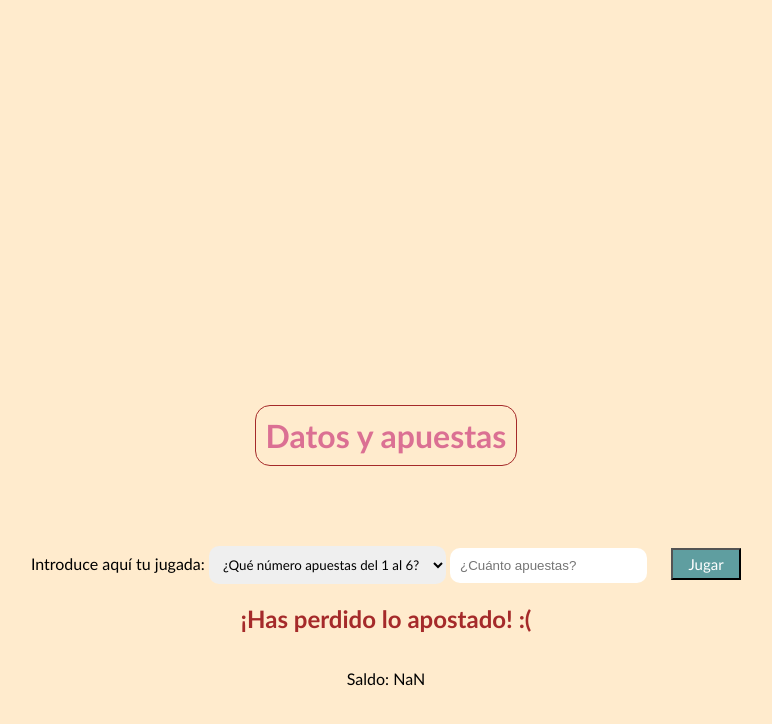
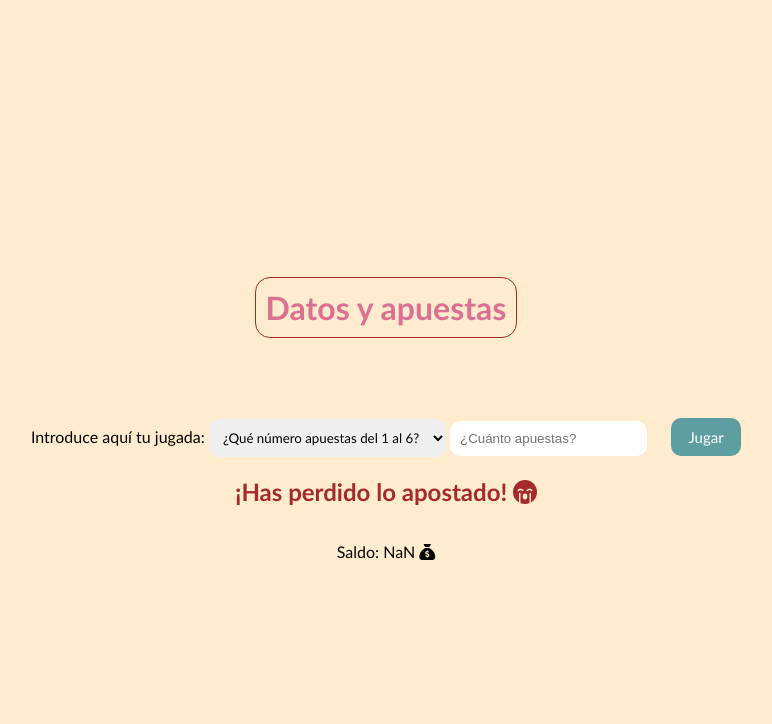
Before and after one commit to Adalab/modulo-2-evaluacion-intermedia-sararunda, a plain HTML site: page index.html in a window 1280 px wide. Both pictures are taken after a click on the button "Jugar". Shown: the whole page, without its empty margins (254-1026 px from the left). Drawn offline with Linux system fonts and the light colour scheme.

Commit message:
add emojis

```diff
--- a/index.html
+++ b/index.html
@@ -5,6 +5,13 @@
     <meta http-equiv="X-UA-Compatible" content="IE=edge" />
     <meta name="viewport" content="width=device-width, initial-scale=1.0" />
     <title>Document</title>
+    <link
+      rel="stylesheet"
+      href="https://cdnjs.cloudflare.com/ajax/libs/font-awesome/6.1.0/css/all.min.css"
+      integrity="sha512-10/jx2EXwxxWqCLX/hHth/vu2KY3jCF70dCQB8TSgNjbCVAC/8vai53GfMDrO2Emgwccf2pJqxct9ehpzG+MTw=="
+      crossorigin="anonymous"
+      referrerpolicy="no-referrer"
+    />
     <link rel="stylesheet" href="./styles/styles.css" />
   </head>
   <body class="body">
--- a/js/index.js
+++ b/js/index.js
@@ -19,13 +19,13 @@ function handleClick() {
   const amountWagered = parseInt(howMuchMoney.value);
   console.log(accumulatedMoney.innerHTML);
   if (userOptionNum === computerOptionNum) {
-    winnerGame.innerHTML = "¡Has ganado el doble de lo apostado! :)";
+    winnerGame.innerHTML = `¡Has ganado el doble de lo apostado! <i class="fa-solid fa-face-laugh-beam"></i>`;
     const saldoSum = saldo + amountWagered * 2;
     accumulatedMoney.innerHTML = `Saldo: ${saldoSum}`;
   } else {
-    winnerGame.innerHTML = "¡Has perdido lo apostado! :(";
+    winnerGame.innerHTML = `¡Has perdido lo apostado! <i class="fa-solid fa-face-sad-cry"></i>`;
     const saldoRest = saldo - amountWagered;
-    accumulatedMoney.innerHTML = `Saldo: ${saldoRest}`;
+    accumulatedMoney.innerHTML = `Saldo: ${saldoRest} <i class="fa-solid fa-sack-dollar"></i>`;
   }
 }
 
--- a/styles/styles.css
+++ b/styles/styles.css
@@ -2,9 +2,10 @@
     display: flex;
     flex-direction: column;
     align-items: center;
-    margin-top: 30%;
+    margin-top: 20%;
     background-color: blanchedalmond;
     font-family: 'Gill Sans', 'Gill Sans MT', Calibri, 'Trebuchet MS', sans-serif;
+    height: 100vh;
 
 }
 
@@ -37,9 +38,11 @@
     font-size: 15px;
     background-color: cadetblue;
     color: white;
-    padding: 5px;
+    padding: 10px;
     width: 70px;
     margin-left: 20px;
+    border-radius: 10px;
+    border: none;
 }
 
 .lets-play {
```
